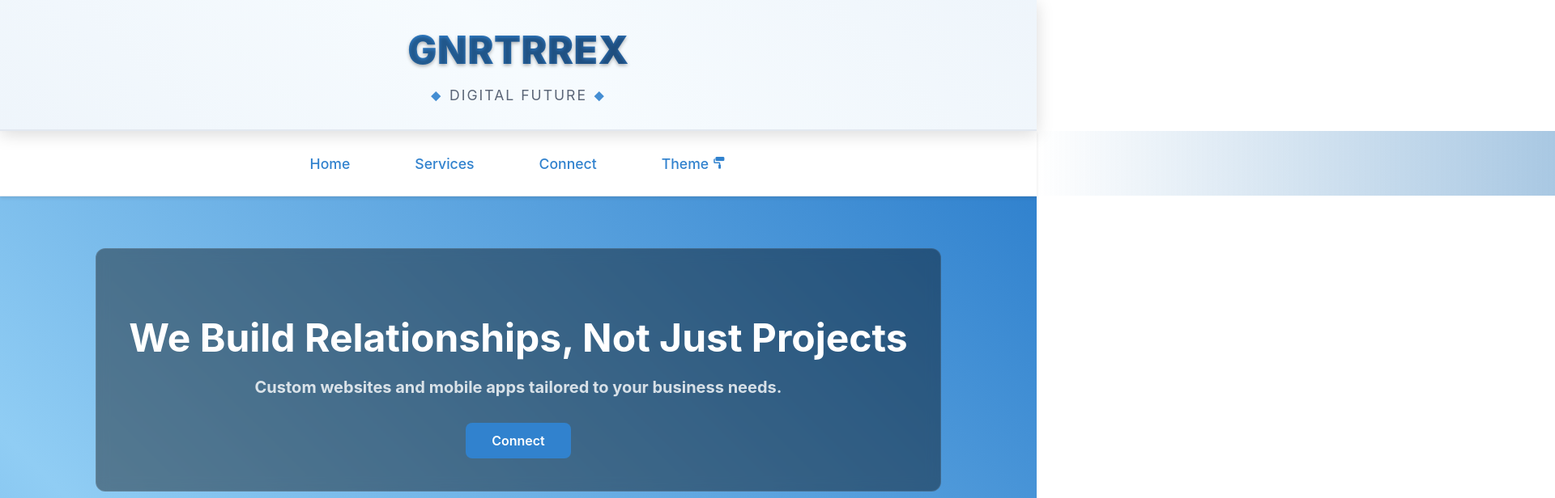
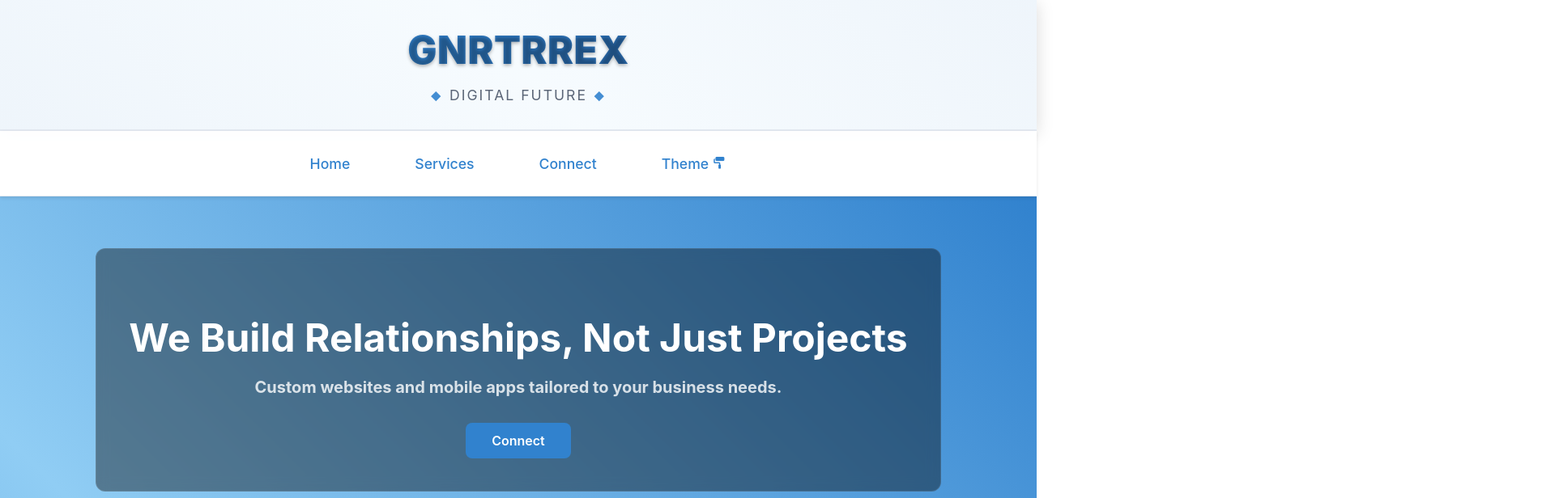
Before and after one commit to HrithikXD/gnrtrrex, a React (Vite) app: page / in a window 1280 px wide. Shown: the top 616 px of the page at 81% size, 1920 px wide, since content can reach past the window. Built offline with nearby package versions, Linux system fonts and the light colour scheme.

Commit message:
some more css fixes

```diff
--- a/src/App.css
+++ b/src/App.css
@@ -233,27 +233,10 @@ body::-webkit-scrollbar {
   background-color: var(--nav-bg);
   position: sticky;
   top: 0;
-  z-index: 10;
   box-shadow: 0 2px 4px rgba(0, 0, 0, 0.1);
   backdrop-filter: blur(5px);
   border-bottom: 1px solid var(--border);
-}
-.nav::after {
-  content: "";
-  position: absolute;
-  overflow: hidden;
-  top: 0;
-  left: -100%;
-  width: 100%;
-  height: 100%;
-  background: linear-gradient(
-    90deg,
-    transparent,
-    var(--shimmer-color),
-    transparent
-  );
-  animation: headerShimmer 3s ease-in-out infinite;
-  z-index: -1;
+  z-index: 100;
 }
 
 .nav-toggle {
@@ -273,6 +256,7 @@ body::-webkit-scrollbar {
   gap: 2.5rem;
   margin: 0;
   padding: 0;
+  z-index: 101;
 }
 
 .nav-list-open {
@@ -332,7 +316,7 @@ body::-webkit-scrollbar {
     right: 1rem;
   }
   .nav-list {
-    display: none;
+   display: none;
     flex-direction: column;
     gap: 1rem;
     position: absolute;
```
